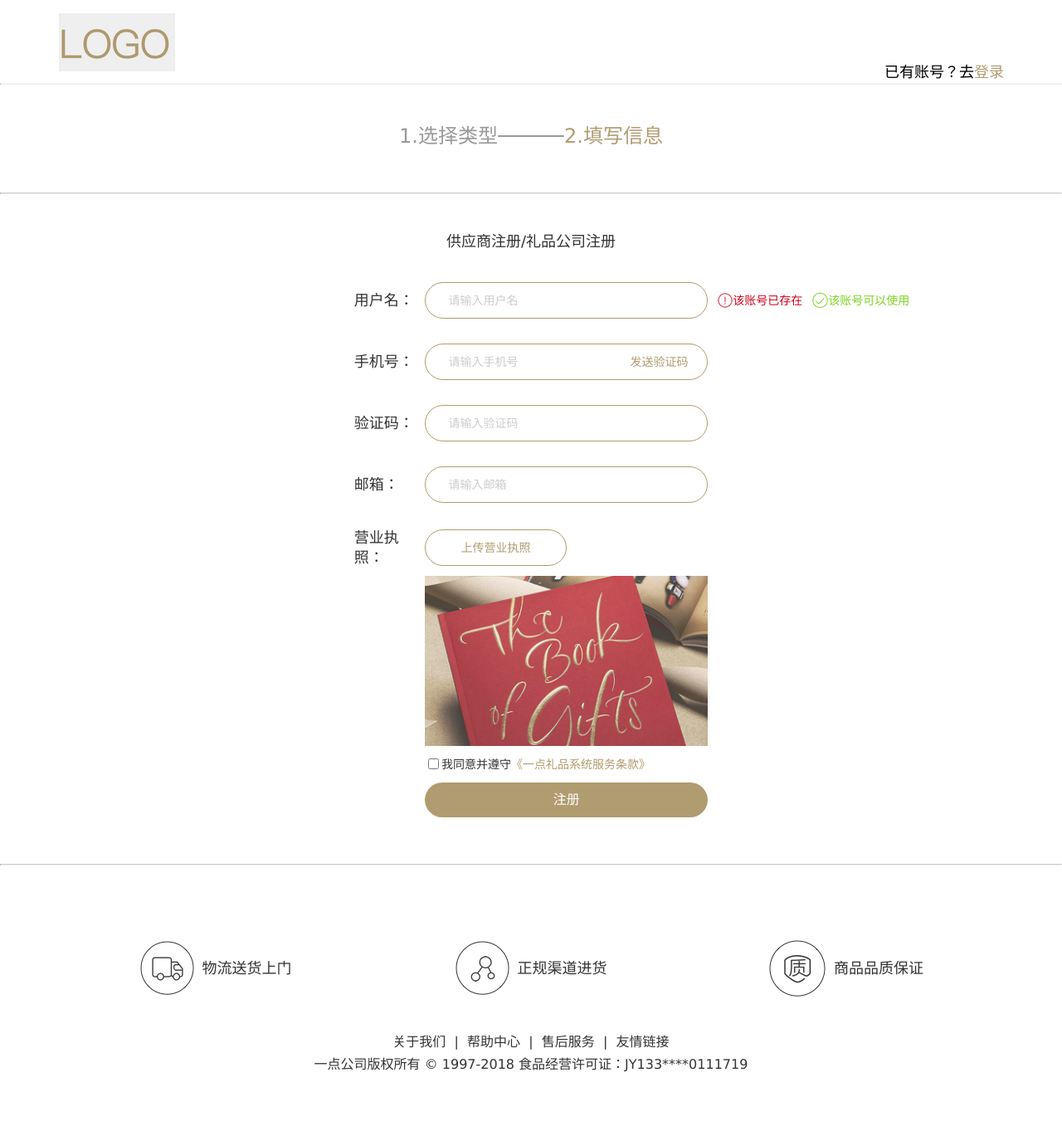
After one commit to ericwang1902/giftplatform, a Django app: page /sign/register2 in a window 1280 px wide. The commit adds this page. Shown: the whole page at 83% size. Run offline with Django 3.2, Linux system fonts and the light colour scheme.

Commit message:
将登陆函数支持用手机号登陆，整合注册第二步页面

```diff
--- a/gift_platform_site/urls.py
+++ b/gift_platform_site/urls.py
@@ -1,10 +1,11 @@
 from django.urls import path,include,re_path
-from gift_platform_site.views import LoginView,RegView1
+from gift_platform_site.views import LoginView,RegView1,RegView2
 
 
 app_name = 'gift_platform_site'
 
 urlpatterns =  [
     path('sign/login', LoginView.as_view(), name="login"),
-    path('sign/register1',RegView1.as_view(),name="reg1")
+    path('sign/register1',RegView1.as_view(),name="reg1"),
+    path('sign/register2',RegView2.as_view(),name="reg2")
 ]
--- a/gift_platform_site/views.py
+++ b/gift_platform_site/views.py
@@ -1,17 +1,35 @@
 from django.shortcuts import render
 from django.contrib.auth import authenticate,login
 from django.views import View
+from django.contrib.auth.backends import ModelBackend
+from users.models import UserProfile
+from django.db.models import Q
+
+#支持手机号或者用户名登陆
+class CustomBackend(ModelBackend):
+    def authenticate(self, request, username=None, password=None, **kwargs):
+        try:
+            print(username)
+            print(password)
+            user = UserProfile.objects.get(Q(username=username)|Q(mobile=username))
+            print( user.check_password(password))
+            if user.check_password(password):
+                return user
+        except  Exception as e:
+            return None
+
 
 class LoginView(View):
     def get(self, request):
         return render(request,"sign/login.html")
 
     def post(self, request):
-        user = authenticate(request, username=request.POST['username'], password=request.POST['password'])
+        user = authenticate(username=request.POST['username'], password=request.POST['password'])
         if user is not None:
             # 如果用户不为空，则继续检查该账户类型，只能由商户登录进入
             if user.type is 'giftcompany':
                 login(request, user)
+                print("登陆成功")
             else:
                 return render(request, 'sign/login.html', {
                     'error_message': "用户名或者密码错误"
@@ -25,3 +43,11 @@ class LoginView(View):
 class RegView1(View):
     def get(self,request):
         return render(request,"sign/register1.html")
+
+    def post(self,request):
+        return render(request, "sign/register1.html")
+
+
+class RegView2(View):
+    def get(self,request):
+        return render(request, "sign/register2.html")
--- a/giftplatform/settings.py
+++ b/giftplatform/settings.py
@@ -33,6 +33,9 @@ CORS_ALLOW_HEADERS = default_headers + (
     'x-file-name',
 )
 
+AUTHENTICATION_BACKENDS=(
+    'gift_platform_site.views.CustomBackend',
+)
 
 # Application definition
 
@@ -49,7 +52,7 @@ INSTALLED_APPS = [
     'users',
     'viplevels',
     'products',
-    'gift_platform_site.apps.GiftPlatformSiteConfig'
+    'gift_platform_site'
 ]
 
 AUTH_USER_MODEL = "users.UserProfile"
--- a/templates/sign/login.html
+++ b/templates/sign/login.html
@@ -7,7 +7,7 @@
         <div><img src="{% static 'gift_platform_site/images/Bitmap.png' %}"></div>
         <div class="loginform">
             <p>请登录</p>
-            <form action="{% url 'gift_platform_site:login' %}" method="post">
+            <form action="{% url 'gift_platform_site:login' %}" method="post" id="loginform">
                 {% csrf_token %}
             <div class="usernamelogin">
                 <img id="uricon" src="{% static 'gift_platform_site/images/loginusername.png' %}">
@@ -20,10 +20,10 @@
                 <img id="clearicon2" src="{% static 'gift_platform_site/images/clear.png' %}">
             </div>
             <div class="loginbtndiv">
-                <a href="javascript:void(0)">登录</a>
+                <a href="javascript:void(0)" onclick="document.getElementById('loginform').submit()">登录</a>
             </div>
             <div class="otherdiv">
-                <a href="#">免费注册</a>
+                <a href="{% url 'gift_platform_site:reg1' %}">免费注册</a>
                 <a href="#">忘记账号密码</a>
             </div>
             </form>
--- a/templates/sign/register1.html
+++ b/templates/sign/register1.html
@@ -11,7 +11,7 @@
 <div class="container">
     <div class="reg-login-wrap">
         <img class="logo" src="{% static 'gift_platform_site/images/logo.png' %}">
-        <p class="infotolog">已有账号？去<a href="#">登录</a></p>
+        <p class="infotolog">已有账号？去<a href="{% url 'gift_platform_site:login' %}">登录</a></p>
     </div>
 </div>
 <hr class="hrline"/>
@@ -23,8 +23,8 @@
 <hr class="hrline2"/>
 <div  class="choosetype"><div>请选择注册类型</div></div>
 <div class="regtypes">
-    <div class="choose1"><div><a href="#">供应商</a></div></div>
-    <div class="choose2"><div><a href="#">礼品公司</a></div></div>
+    <div class="choose1"><div><a href="{% url 'gift_platform_site:reg2' %}?type=1">供应商</a></div></div>
+    <div class="choose2"><div><a href="{% url 'gift_platform_site:reg2' %}?type=2">礼品公司</a></div></div>
 </div>
 <hr class="hrline3"/>
 <div class="footer1">
--- /dev/null
+++ b/templates/sign/register2.html
@@ -0,0 +1,137 @@
+<!DOCTYPE html>
+<html lang="en">
+<head>
+    <meta charset="UTF-8">
+    <title>一点礼品注册</title>
+    {% load static %}
+    <link rel="stylesheet" type="text/css" href="{% static 'gift_platform_site/style.css' %}">
+
+</head>
+<body>
+
+<div class="container">
+    <div class="reg-login-wrap">
+        <img class="logo" src="{% static 'gift_platform_site/images/logo.png' %}">
+        <p class="infotolog">已有账号？去<a href="#">登录</a></p>
+    </div>
+</div>
+<hr class="hrline"/>
+<div class="reg-step-div">
+    <div class="nocurrentstep">1.选择类型</div>
+    <div class="btwsteps"></div>
+    <div class="currentstep">2.填写信息</div>
+</div>
+<hr class="hrline2"/>
+<div  class="choosetype"><div>供应商注册/礼品公司注册</div></div>
+<div class="regform">
+    <div class="usernamereg">
+        <div></div>
+        <div>
+            <p>用户名：</p>
+            <div><input placeholder="请输入用户名"/></div>
+        </div>
+        <div>
+                <img src="{% static 'gift_platform_site/images/wrong.png' %}">
+                <p class="usernamewrong">该账号已存在</p>
+                <img src="{% static 'gift_platform_site/images/right.png' %}">
+                <p class="usernameright">该账号可以使用</p>
+        </div>
+    </div>
+    <div class="mobilereg">
+        <div></div>
+        <div>
+            <p>手机号：</p>
+            <div><input placeholder="请输入手机号"/><a href="#">发送验证码</a></div>
+        </div>
+        <div></div>
+    </div>
+    <div class="yanzhengmareg">
+        <div></div>
+        <div>
+            <p>验证码：</p>
+            <div><input placeholder="请输入验证码"/></div>
+        </div>
+        <div></div>
+    </div>
+    <div class="emailreg">
+        <div></div>
+        <div>
+            <p>邮箱：</p>
+            <div><input placeholder="请输入邮箱"/></div>
+        </div>
+        <div></div>
+    </div>
+    <div class="yingyezhizhaoreg">
+        <div></div>
+        <div>
+            <p>营业执照：</p>
+            <div class="upyyzz"><a href="#">上传营业执照</a></div>
+            <div class="zwreg"></div>
+        </div>
+        <div></div>
+    </div>
+    <div class="yingyezhizhaotupianreg">
+        <div></div>
+        <div>
+            <p></p>
+            <div><img src="{% static 'gift_platform_site/images/giftcompany.png' %}"></div>
+        </div>
+        <div></div>
+    </div>
+    <div class="xieyireg">
+        <div></div>
+        <div>
+            <p></p>
+            <div>
+                <input type="checkbox" name="vehicle" value="Bike" />
+                <p>我同意并遵守<a href="#">《一点礼品系统服务条款》</a></p>
+            </div>
+        </div>
+        <div></div>
+    </div>
+    <div class="regbtninstance">
+        <div></div>
+        <div>
+            <p></p>
+            <div>
+                <a href="#">注册</a>
+            </div>
+        </div>
+        <div></div>
+    </div>
+
+</div>
+<hr class="hrline2"/>
+<div class="footer1">
+    <div class="container">
+        <div class="item-wrap">
+            <div class="footer-icon-group1">
+                <img src="{% static 'gift_platform_site/images/footer_icon_1t.png' %}">
+                <span>物流送货上门</span>
+            </div>
+        </div>
+        <div class="item-wrap">
+            <div class="footer-icon-group1">
+                <img src="{% static 'gift_platform_site/images/footer_icon_2t.png' %}">
+                <span>正规渠道进货</span>
+            </div>
+        </div>
+        <div class="item-wrap">
+            <div class="footer-icon-group1">
+                <img src="{% static 'gift_platform_site/images/footer_icon_3t.png' %}">
+                <span>商品品质保证</span>
+            </div>
+        </div>
+    </div>
+    <div class="copyright1">
+        <div>
+            <a href="#">关于我们</a>&nbsp;&nbsp;|&nbsp;&nbsp;<a href="#">帮助中心</a>&nbsp;&nbsp;|&nbsp;&nbsp;<a href="#">售后服务</a>&nbsp;&nbsp;|&nbsp;&nbsp;<a href="#">友情链接</a>
+        </div>
+        <div>
+            <p>一点公司版权所有 © 1997-2018   食品经营许可证：JY133****0111719</p>
+        </div>
+    </div>
+</div>
+
+</body>
+</html>
```
Also changed, not shown: permissionapi/migrations/0001_initial.py, products/migrations/0001_initial.py, products/migrations/0002_auto_20180204_0229.py (deleted), products/migrations/0002_auto_20180328_0510.py, users/migrations/0001_initial.py, users/migrations/0002_auto_20180205_0430.py (deleted), viplevels/migrations/0001_initial.py.
